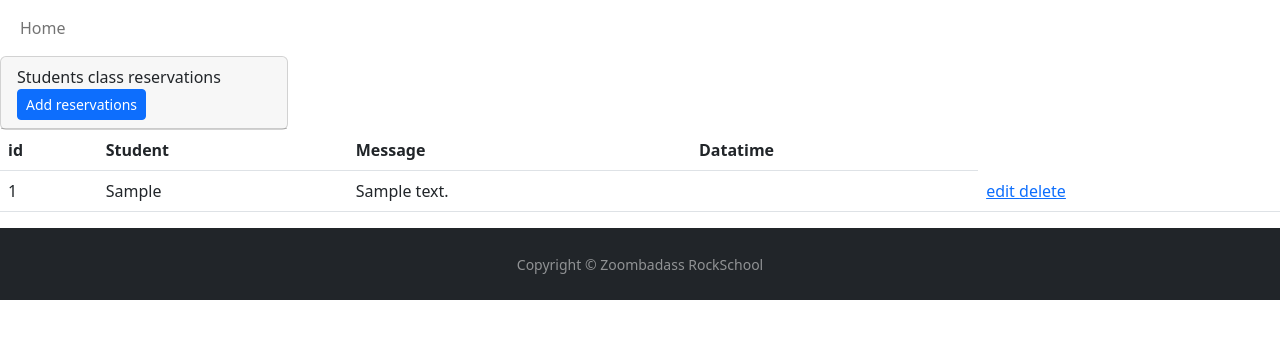
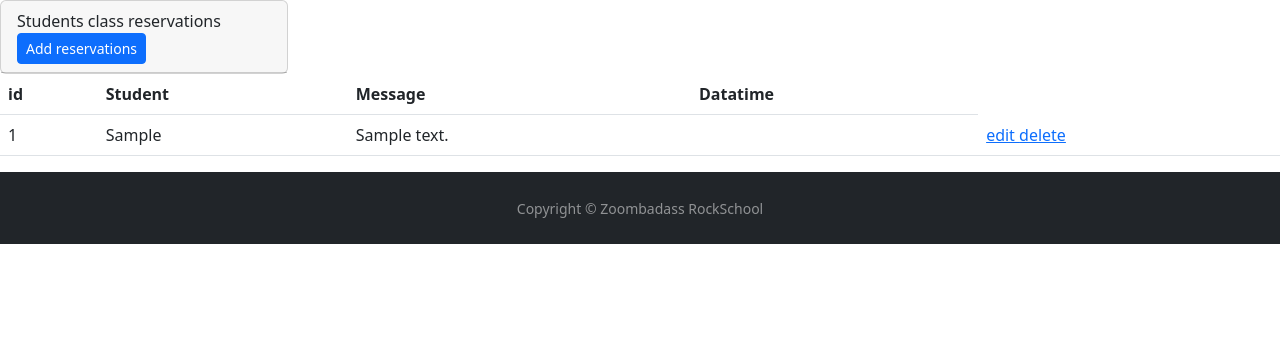
Before and after one commit to Himorell/rockSchool, a PHP site: page / in a window 1280 px wide. Shown: the top 339 px of the page. Run offline with PHP 8.4, Linux system fonts and the light colour scheme; tables that the repository leaves empty or names only in its code hold one stand-in row (values such as "Sample post"); data that the repository does not hold is empty.

Commit message:
insert img web

```diff
--- a/src/Views/Components/header.php
+++ b/src/Views/Components/header.php
@@ -1,26 +1,3 @@
 <header>
-  <!-- Navbar -->
-  <nav class="navbar navbar-expand-lg navbar-light bg-white">
-    <div class="container-fluid">
-      <button
-        class="navbar-toggler"
-        type="button"
-        data-mdb-toggle="collapse"
-        data-mdb-target="#navbarExample01"
-        aria-controls="navbarExample01"
-        aria-expanded="false"
-        aria-label="Toggle navigation"
-      >
-        <i class="fas fa-bars"></i>
-      </button>
-      <div class="collapse navbar-collapse" id="navbarExample01">
-        <ul class="navbar-nav me-auto mb-2 mb-lg-0">
-          <li class="nav-item active">
-            <a class="nav-link" aria-current="page" href="#">Home</a>
-          </li>
 
-        </ul>
-      </div>
-    </div>
-  </nav>
-  <!-- Navbar -->
+</header>
```
Also changed, not shown: public/images/Logo version final.png (added), public/images/Redes sociales fondo blanco.png (added).
